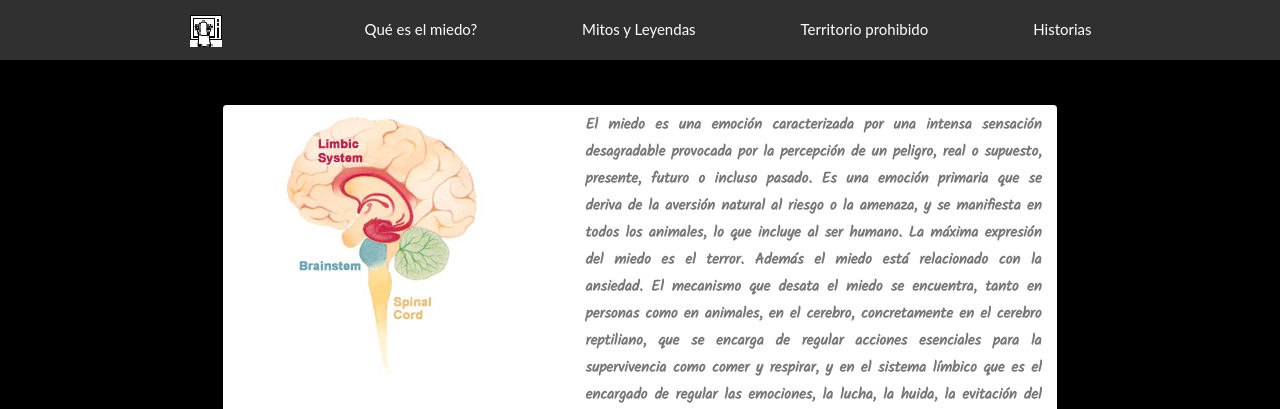
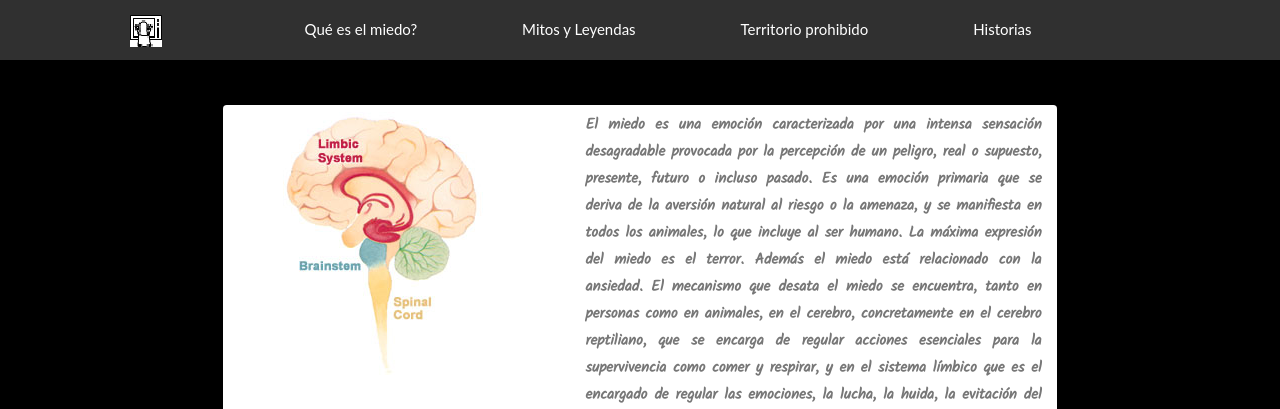
Before and after one commit to rtalyon/webMiedo, a PHP site: page /Fear.php in a window 1280 px wide. Shown: the top 409 px of the page. Run offline with PHP 8.4, Linux system fonts and the light colour scheme; some libraries are stand-ins or nearby versions; some web fonts are replaced.

Commit message:
changeeeee

```diff
--- a/inc/nav.php
+++ b/inc/nav.php
@@ -1,13 +1,12 @@
 <nav class="navbar navbar-expand-lg navbar-dark " style="background-color: #303030;">
 	  			<div class="container">
-	  				<span class="ml-lg-5 mr-lg-3"></span>
-	  			<a class="navbar-brand ml-lg-5 mr-lg-5 pr-5" href="index.php">
+	  			<a class="navbar-brand ml-lg-5 mr-lg-5" href="index.php">
 	  				<img src="img/if_Poltergeist_710069.png">
 	  			</a>
 	  			<button class="navbar-toggler" type="button" data-toggle="collapse" data-target="#navbarSupportedContent" aria-controls="navbarSupportedContent" aria-expanded="false" aria-label="Toggle navigation">
 	    			<span class="navbar-toggler-icon"></span>
 	  			</button>
-	  			<div class="collapse navbar-collapse " id="navbarSupportedContent">
+	  			<div class="collapse navbar-collapse ml-lg-5" id="navbarSupportedContent">
 	    			<ul class="navbar-nav ">
 	      			<!-- 	<li class="nav-item dropdown">
 	        				<a class="nav-link active dropdown-toggle" id="navbarDropdown" role="button" data-toggle="dropdown" aria-haspopup="true" aria-expanded="false">Desplegable 1</a>
```
